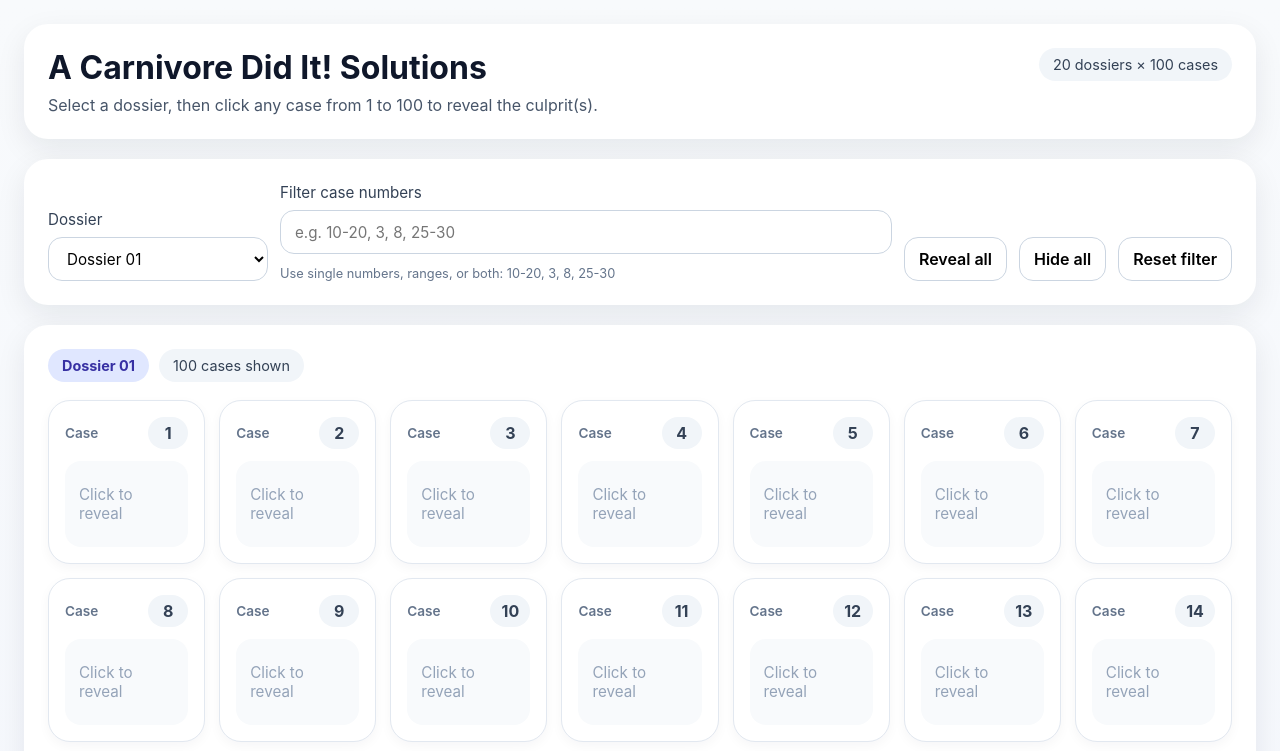
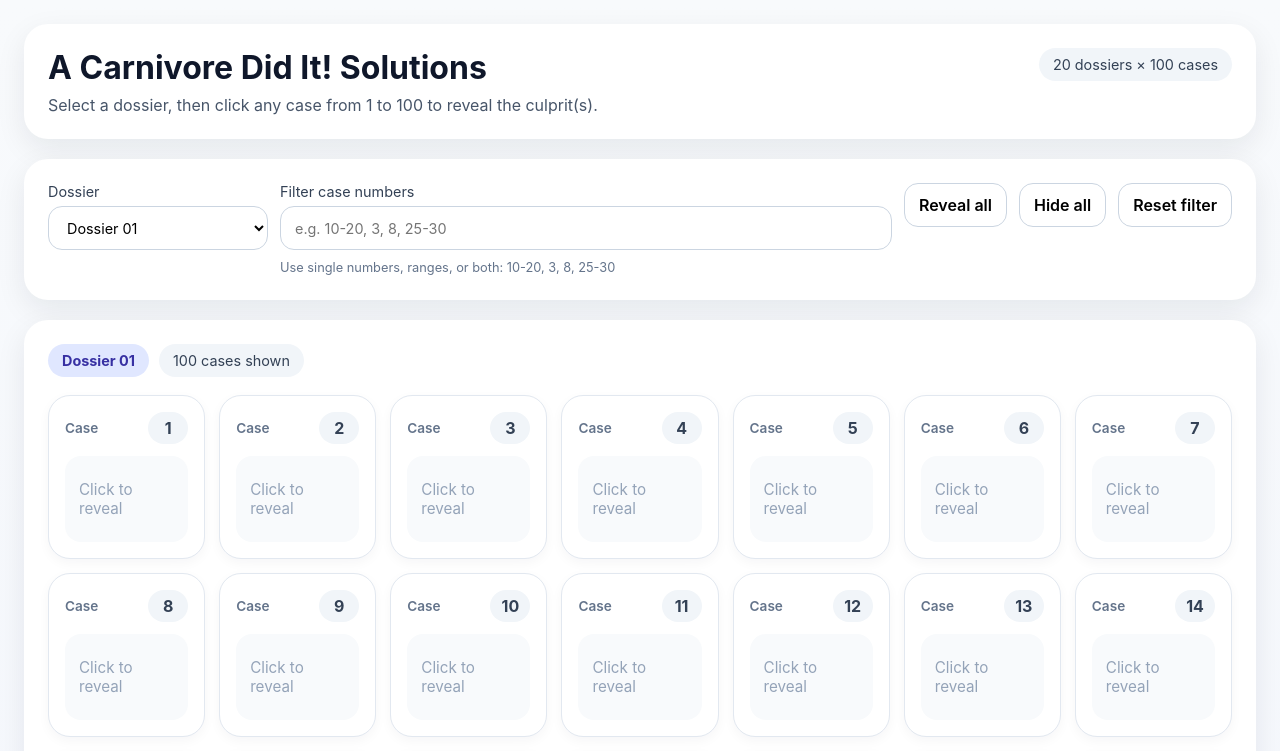
Before and after one commit to p99kj4cqm4-hue/a-carnivore-did-it-solutions, a React (Vite) app: page / in a window 1280 px wide. Shown: the top 751 px of the page. Built offline with nearby package versions, Linux system fonts and the light colour scheme.

Commit message:
Update styles.css

```diff
--- a/src/styles.css
+++ b/src/styles.css
@@ -56,16 +56,27 @@ button, input, select {
   display: grid;
   grid-template-columns: 220px 1fr auto auto auto;
   gap: 12px;
-  align-items: end;
+  align-items: start;
 }
 
 .controls label {
-  display: grid;
-  gap: 8px;
+  display: flex;
+  flex-direction: column;
+  gap: 6px;
+  font-size: 0.9rem;
   color: #334155;
-  font-size: 0.95rem;
+}
+.filter {
+  display: flex;
+  flex-direction: column;
 }
 
+.filter-help {
+  font-size: 0.75rem;
+  color: #64748b;
+  line-height: 1.2;
+  height: 16px;
+}
 .controls input,
 .controls select,
 .controls button {
```
